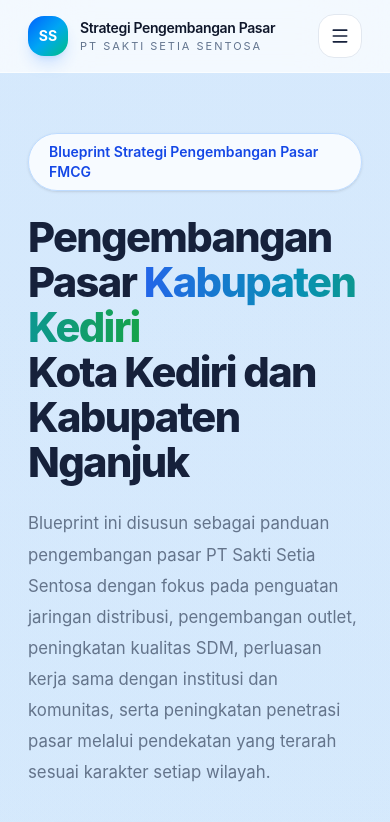
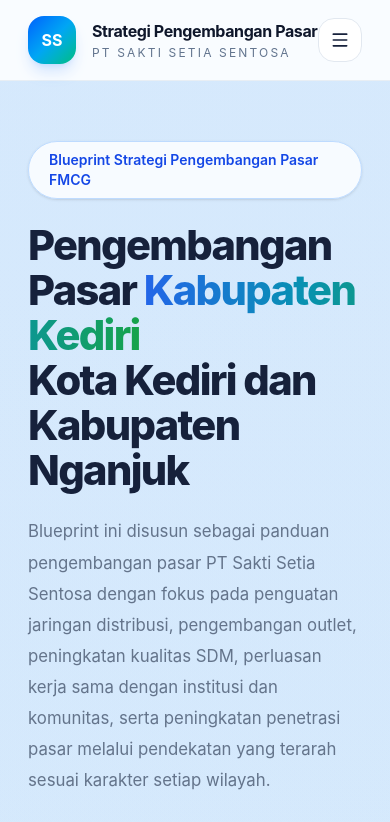
Before and after one commit to dawudsw0491-cell/market-strategy-presentation, a Next.js app: page / in a window 390 px wide. Shown: the top 822 px of the page. Built offline with nearby package versions, Linux system fonts and the light colour scheme.

Commit message:
refactor(layout): improve navigation consistency

```diff
--- a/components/layout/navbar.tsx
+++ b/components/layout/navbar.tsx
@@ -18,37 +18,41 @@
   const [open, setOpen] = useState(false);
 
   return (
-    <header className="sticky top-0 z-50 border-b border-white/60 bg-white/80 backdrop-blur-2xl supports-[backdrop-filter]:bg-white/70">
-      <div className="container-app flex h-[72px] items-center justify-between lg:h-20">
+    <header className="sticky top-0 z-50 border-b border-slate-200/70 bg-white/85 backdrop-blur-2xl">
+      <div className="container-app flex h-20 items-center justify-between">
+
         <Link
           href="/"
-          className="flex items-center gap-3"
+          className="flex items-center gap-4"
         >
-          <div className="flex h-10 w-10 items-center justify-center rounded-2xl bg-gradient-to-br from-blue-600 via-sky-500 to-emerald-500 text-sm font-bold text-white shadow-lg shadow-blue-500/20 lg:h-12 lg:w-12 lg:text-base">
+          <div className="flex h-12 w-12 items-center justify-center rounded-2xl bg-gradient-to-br from-blue-600 via-sky-500 to-emerald-500 text-base font-bold text-white shadow-lg shadow-blue-500/20">
             SS
           </div>
 
-          <div className="leading-tight">
-            <div className="text-sm font-semibold tracking-tight text-slate-900 lg:text-base">
+          <div>
+
+            <div className="text-base font-bold tracking-tight text-slate-900">
               Strategi Pengembangan Pasar
             </div>
 
-            <div className="mt-0.5 text-[11px] uppercase tracking-[0.18em] text-slate-500 lg:text-xs">
+            <div className="mt-0.5 text-xs uppercase tracking-[0.18em] text-slate-500">
               PT Sakti Setia Sentosa
             </div>
+
           </div>
         </Link>
 
-        {/* Desktop */}
         <nav className="hidden items-center gap-2 xl:flex">
+
           {navigation.map((item) => {
+
             const active = pathname === item.href;
 
             return (
               <Link
                 key={item.href}
                 href={item.href}
-                className={`rounded-full px-5 py-2.5 text-sm font-medium transition-all duration-300 ${
+                className={`rounded-full px-5 py-3 text-sm font-semibold transition-all duration-300 ${
                   active
                     ? "bg-gradient-to-r from-blue-600 to-sky-500 text-white shadow-lg shadow-blue-500/20"
                     : "text-slate-600 hover:bg-slate-100 hover:text-slate-900"
@@ -58,27 +62,33 @@
               </Link>
             );
           })}
+
         </nav>
 
-        {/* Mobile Button */}
         <button
           onClick={() => setOpen(!open)}
-          aria-label="Toggle navigation"
-          className="flex h-11 w-11 items-center justify-center rounded-2xl border border-slate-200 bg-white transition hover:border-blue-200 hover:bg-slate-50 xl:hidden"
+          className="flex h-11 w-11 items-center justify-center rounded-2xl border border-slate-200 bg-white xl:hidden"
+          aria-label="Toggle Navigation"
         >
           {open ? <X size={20} /> : <Menu size={20} />}
         </button>
+
       </div>
 
-      {/* Mobile Navigation */}
       <div
         className={`overflow-hidden transition-all duration-300 xl:hidden ${
-          open ? "max-h-[600px] border-t border-slate-200" : "max-h-0"
+          open
+            ? "max-h-[500px] border-t border-slate-200"
+            : "max-h-0"
         }`}
       >
+
         <nav className="container-app bg-white py-5">
+
           <div className="space-y-2">
+
             {navigation.map((item) => {
+
               const active = pathname === item.href;
 
               return (
@@ -86,30 +96,21 @@
                   key={item.href}
                   href={item.href}
                   onClick={() => setOpen(false)}
-                  className={`flex min-h-[50px] items-center rounded-2xl px-4 text-sm font-medium transition ${
+                  className={`flex min-h-[52px] items-center rounded-2xl px-5 font-medium transition-all ${
                     active
                       ? "bg-gradient-to-r from-blue-600 to-sky-500 text-white"
-                      : "text-slate-700 hover:bg-slate-100"
+                      : "hover:bg-slate-100 text-slate-700"
                   }`}
                 >
                   {item.title}
                 </Link>
               );
             })}
+
           </div>
 
-          <div className="mt-6 rounded-2xl border border-blue-100 bg-blue-50/70 p-5">
-            <p className="text-xs font-semibold uppercase tracking-[0.18em] text-blue-700">
-              Fokus Pengembangan
-            </p>
+        </nav>
 
-            <p className="mt-3 leading-7 text-slate-600">
-              Blueprint pengembangan pasar FMCG yang berfokus pada wilayah
-              Kabupaten Kediri, Kota Kediri, dan Kabupaten Nganjuk melalui
-              penguatan outlet, institusi, komunitas, serta jaringan distribusi.
-            </p>
-          </div>
-        </nav>
       </div>
     </header>
   );
```
